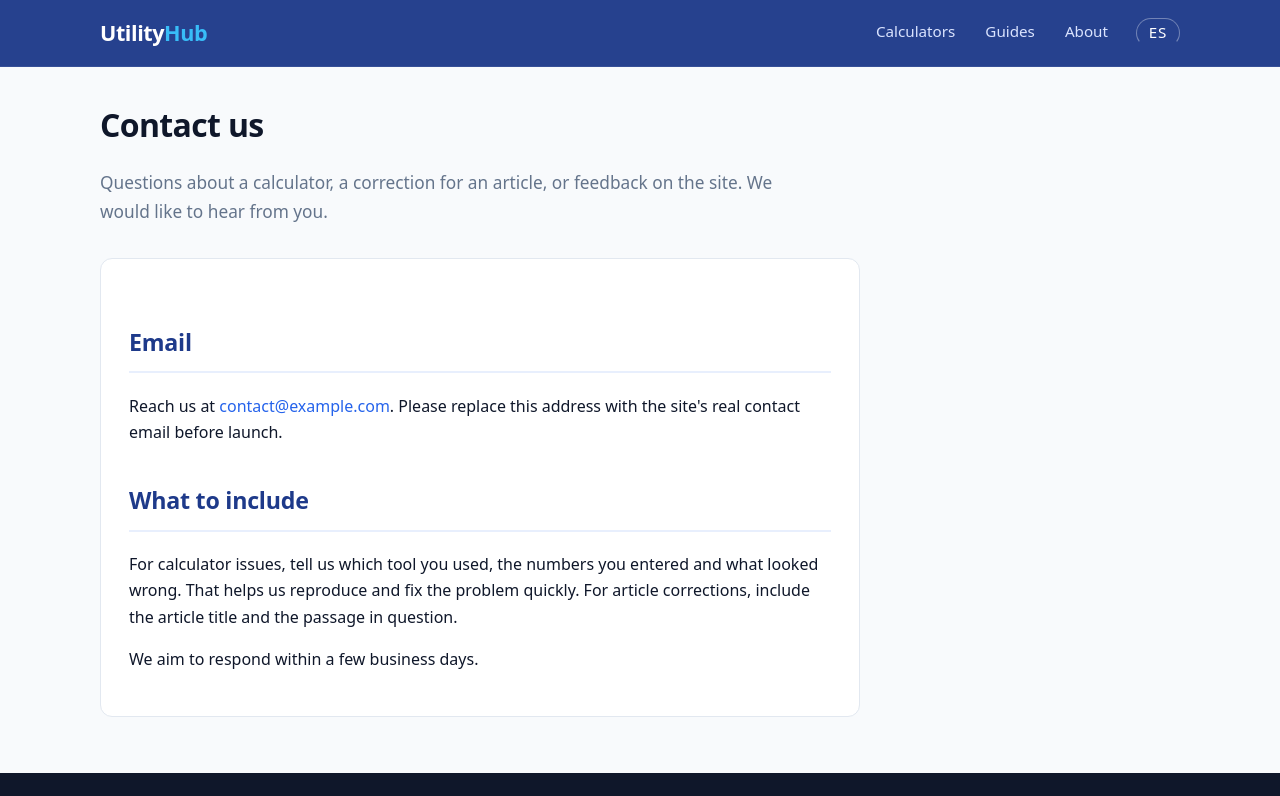
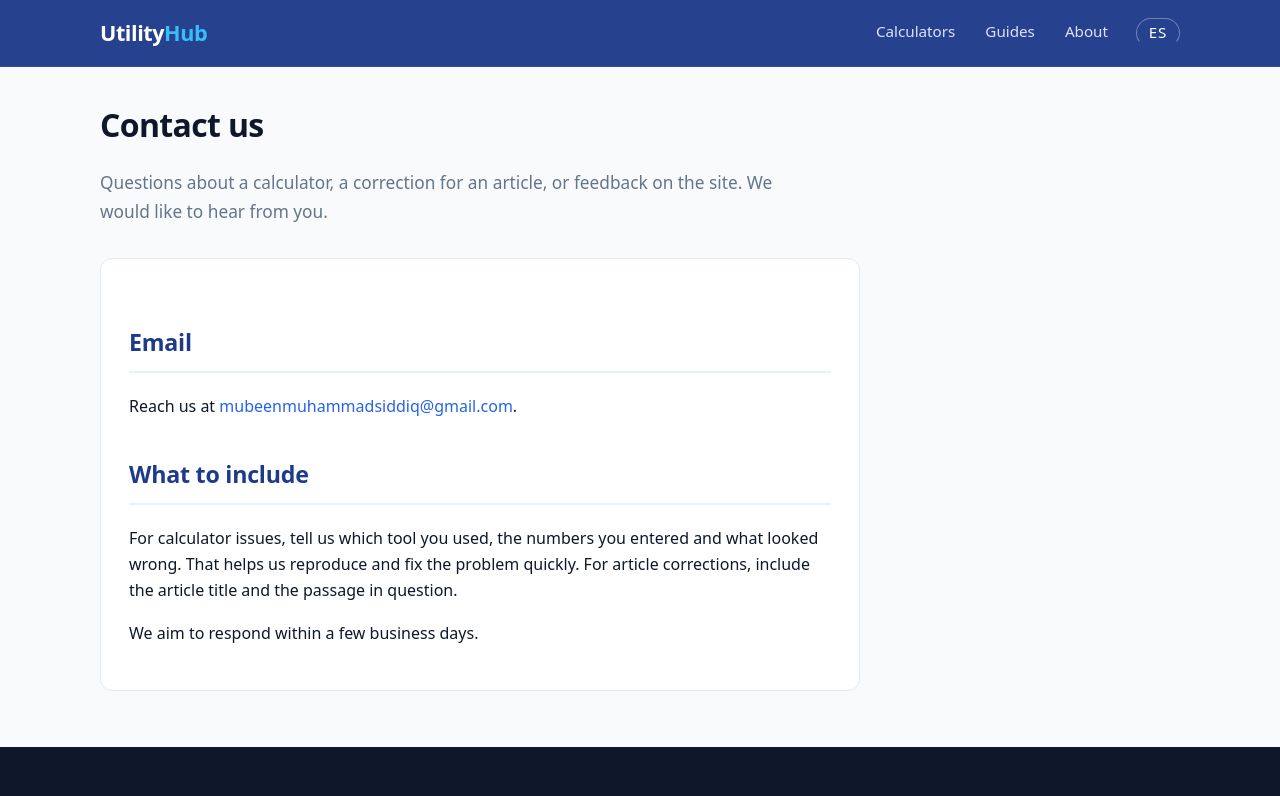
Before and after one commit to itsmemubeenkhan/utility-hub, a Next.js app: page /en/contact in a window 1280 px wide. Shown: the top 796 px of the page. Built offline with nearby package versions, Linux system fonts and the light colour scheme; no server answers.

Commit message:
Use real contact email mubeenmuhammadsiddiq@gmail.com on contact page

```diff
--- a/app/[locale]/contact/page.js
+++ b/app/[locale]/contact/page.js
@@ -19,9 +19,8 @@ export default function ContactPage() {
       <div className="card prose">
         <h2>Email</h2>
         <p>
-          Reach us at <a href="mailto:contact@example.com">contact@example.com</a>.
-          Please replace this address with the site's real contact email before launch.
-        </p>
+          Reach us at <a href="mailto:mubeenmuhammadsiddiq@gmail.com">mubeenmuhammadsiddiq@gmail.com</a>.
+                </p>
         <h2>What to include</h2>
         <p>
           For calculator issues, tell us which tool you used, the numbers you entered
```
